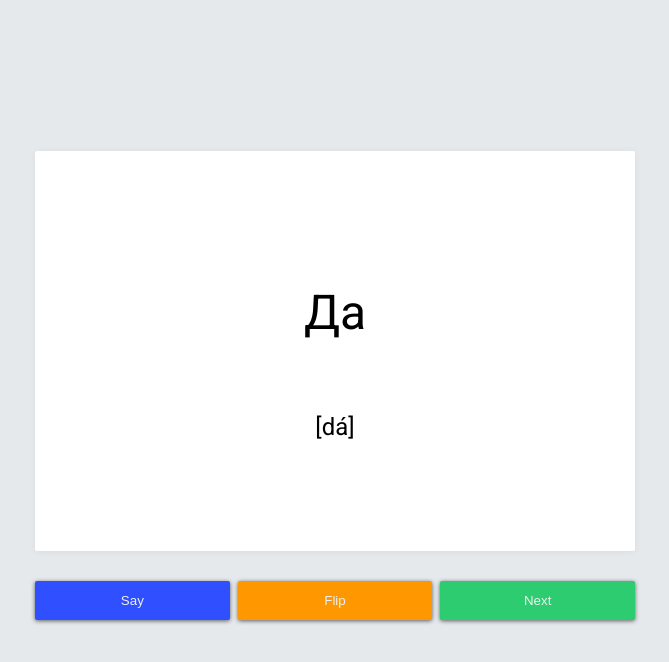
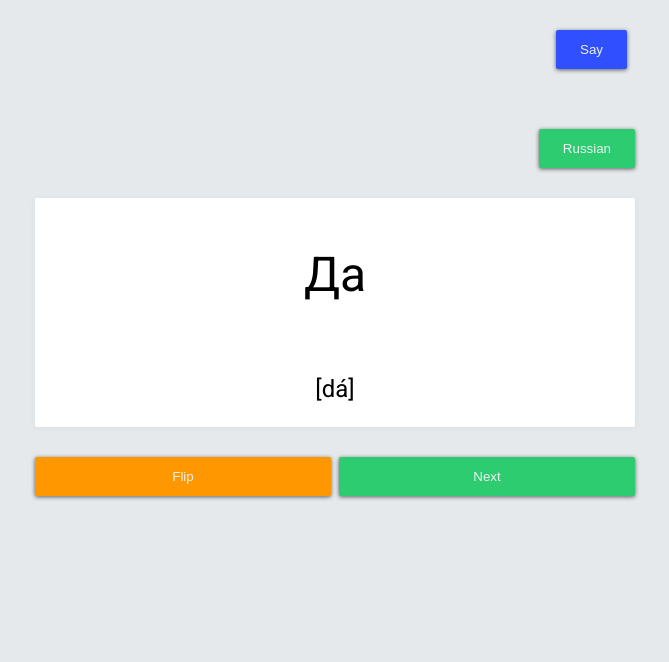
Before and after one commit to dankreiger/russian-flashcards, a React (Create React App) app: page / in a window 1280 px wide. Shown: the top 662 px of the page, without its empty margins (305-974 px from the left). Built offline with nearby package versions, Linux system fonts and the light colour scheme.

Commit message:
try new components

```diff
--- a/src/components/App/App.css
+++ b/src/components/App/App.css
@@ -2,7 +2,7 @@
   display: -webkit-box;
   display: -ms-flexbox;
   display: flex;
-  height: 100vh;
+  /*height: 100vh;*/
   -webkit-box-pack: center;
       -ms-flex-pack: center;
           justify-content: center;
@@ -14,3 +14,86 @@
       -ms-flex-direction: column;
           flex-direction: column;
 }
+
+
+.flex-buttons, .flex-buttons-column {
+  display: flex;
+  width: 100%;
+  max-width: 600px;
+  justify-content: space-around;
+}
+
+.flex-buttons-column {
+  flex-direction: column;
+}
+
+.btn {
+  flex: 1 1 100%;
+  cursor: pointer;
+  position: relative;
+  margin: 30px auto;
+  margin-right: 0.5rem;
+  padding: 0;
+  border-width: 0;
+  outline: none;
+  border-radius: 2px;
+  -webkit-box-shadow: 0 1px 4px rgba(0, 0, 0, .6);
+          box-shadow: 0 1px 4px rgba(0, 0, 0, .6);
+  background-color: #2ecc71;
+  color: #ecf0f1;
+  -webkit-transition: background-color .3s;
+  -o-transition: background-color .3s;
+  transition: background-color .3s;
+}
+
+.btn:last-child {
+  margin-right: 0;
+}
+
+.btn:hover, .btn:focus {
+  background-color: #27ae60;
+}
+
+.btn.blue {
+  background-color: #304FFE;
+}
+
+.btn.blue:hover, .btn.blue:focus {
+  background-color: #3D5AFE;
+}
+
+.btn.orange {
+  background-color: #FF9800;
+}
+
+.btn.orange:hover, .btn.orange:focus {
+  background-color: #FB8C00;
+}
+
+.btn span {
+  display: block;
+  padding: 12px 24px;
+}
+
+.btn:before {
+  content: "";
+  position: absolute;
+  top: 50%;
+  left: 50%;
+  display: block;
+  width: 0;
+  padding-top: 0;
+  border-radius: 100%;
+  background-color: rgba(236, 240, 241, .3);
+  -webkit-transform: translate(-50%, -50%);
+  -ms-transform: translate(-50%, -50%);
+  transform: translate(-50%, -50%);
+}
+
+.btn:active:before {
+  width: 120%;
+  padding-top: 120%;
+  -webkit-transition: width .2s ease-out, padding-top .2s ease-out;
+  -o-transition: width .2s ease-out, padding-top .2s ease-out;
+  transition: width .2s ease-out, padding-top .2s ease-out;
+}
--- a/src/components/App/App.js
+++ b/src/components/App/App.js
@@ -1,6 +1,6 @@
 import React, { Component } from 'react';
 import Flashcard from '../Flashcard/Flashcard';
-import Buttons from '../Buttons/Buttons';
+import Button from '../Button/Button';
 import vocabulary from '../../static/vocabulary';
 import Artyom from 'artyom.js';
 import './App.css';
@@ -8,7 +8,7 @@ import './App.css';
 class App extends Component {
   constructor() {
     super();
-    this.state = { flipped: false, card: 0 };
+    this.state = { flipped: false, card: 0, currentLang: "Russian" };
   }
 
   flipCard = () => {
@@ -27,12 +27,20 @@ class App extends Component {
   }
 
   render() {
-    const { card, flipped } = this.state;
+    const { card, flipped, currentLang } = this.state;
 
     return (
       <div className="App">
+        <div className="flex-buttons-column">
+          <Button classes="btn blue sayWord" command={this.sayWord} text="Say"/>
+          <Button classes="btn" text={currentLang} />
+        </div>
         <Flashcard card={card} flipCard={this.flipCard} flipped={flipped} />
-        <Buttons sayWord={this.sayWord} flipCard={this.flipCard} nextCard={this.nextCard}/>
+        <div className="flex-buttons">
+          <Button classes="btn orange flipCard" command={this.flipCard} text="Flip"/>
+          <Button classes="btn nextCard" command={this.nextCard} text="Next"/>
+        </div>
+        {/* <Buttons sayWord={this.sayWord} flipCard={this.flipCard} nextCard={this.nextCard}/> */}
       </div>
     );
   }
--- /dev/null
+++ b/src/components/Button/Button.js
@@ -0,0 +1,11 @@
+import React from 'react';
+import './Button.css';
+
+
+const Button = ({classes, command, text}) => (
+  <button className={classes} onClick={command}>
+    <span>{text}</span>
+  </button>
+);
+
+export default Button;
--- a/src/components/Buttons/Buttons.css
+++ /dev/null
@@ -1,78 +0,0 @@
-.flex-buttons {
-  display: flex;
-  width: 100%;
-  max-width: 600px;
-  justify-content: space-around;
-}
-
-
-.btn {
-  flex: 1 1 100%;
-  cursor: pointer;
-  position: relative;
-  margin: 30px auto;
-  margin-right: 0.5rem;
-  padding: 0;
-  border-width: 0;
-  outline: none;
-  border-radius: 2px;
-  -webkit-box-shadow: 0 1px 4px rgba(0, 0, 0, .6);
-          box-shadow: 0 1px 4px rgba(0, 0, 0, .6);
-  background-color: #2ecc71;
-  color: #ecf0f1;
-  -webkit-transition: background-color .3s;
-  -o-transition: background-color .3s;
-  transition: background-color .3s;
-}
-
-.btn:last-child {
-  margin-right: 0;
-}
-
-.btn:hover, .btn:focus {
-  background-color: #27ae60;
-}
-
-.btn.blue {
-  background-color: #304FFE;
-}
-
-.btn.blue:hover, .btn.blue:focus {
-  background-color: #3D5AFE;
-}
-
-.btn.orange {
-  background-color: #FF9800;
-}
-
-.btn.orange:hover, .btn.orange:focus {
-  background-color: #FB8C00;
-}
-
-.btn span {
-  display: block;
-  padding: 12px 24px;
-}
-
-.btn:before {
-  content: "";
-  position: absolute;
-  top: 50%;
-  left: 50%;
-  display: block;
-  width: 0;
-  padding-top: 0;
-  border-radius: 100%;
-  background-color: rgba(236, 240, 241, .3);
-  -webkit-transform: translate(-50%, -50%);
-  -ms-transform: translate(-50%, -50%);
-  transform: translate(-50%, -50%);
-}
-
-.btn:active:before {
-  width: 120%;
-  padding-top: 120%;
-  -webkit-transition: width .2s ease-out, padding-top .2s ease-out;
-  -o-transition: width .2s ease-out, padding-top .2s ease-out;
-  transition: width .2s ease-out, padding-top .2s ease-out;
-}
--- a/src/components/Back/Back.js
+++ b/src/components/English/English.js
@@ -1,13 +1,13 @@
 import React from 'react';
 import classNames from 'classnames';
 
-const Back = ({card, flipped}) => {
+const English = ({card, flipped}) => {
   return (
-    <div className={classNames('back', {hidden: !flipped})}>
+    <div className={classNames('english', {hidden: !flipped})}>
       <p className='lead'>{card.translation}</p>
       <p className='phonetic'>{card.phonetic}</p>
     </div>
   )
 }
 
-export default Back;
+export default English;
--- a/src/components/Flashcard/Flashcard.css
+++ b/src/components/Flashcard/Flashcard.css
@@ -31,7 +31,7 @@
   transition: 0s;
 }
 
-.front, .back {
+.russian, .english {
   -webkit-box-align: center;
       -ms-flex-align: center;
           align-items: center;
--- a/src/components/Flashcard/Flashcard.js
+++ b/src/components/Flashcard/Flashcard.js
@@ -3,8 +3,8 @@ import React, { Component } from 'react';
 import vocabulary from '../../static/vocabulary';
 import classNames from 'classnames';
 
-import Front from '../Front/Front';
-import Back from '../Back/Back';
+import Russian from '../Russian/Russian';
+import English from '../English/English';
 import './Flashcard.css'
 
 class Flashcard extends Component {
@@ -24,8 +24,8 @@ class Flashcard extends Component {
 
     return (
       <div className={classNames('Flashcard', {newCard, flipped})} onClick={flipCard}>
-        <Front card={vocabulary[card]} flipped={flipped} />
-        <Back card={vocabulary[card]} flipped={flipped} />
+        <Russian card={vocabulary[card]} flipped={flipped} />
+        <English card={vocabulary[card]} flipped={flipped} />
       </div>
     )
   }
--- a/src/components/Front/Front.js
+++ b/src/components/Russian/Russian.js
@@ -1,14 +1,14 @@
 import React from 'react';
 import classNames from 'classnames';
 
-const Front = ({card, flipped}) => {
+const Russian = ({card, flipped}) => {
 
   return (
-    <div className={classNames('front', {hidden: flipped})}>
+    <div className={classNames('russian', {hidden: flipped})}>
       <p className='lead'>{card.word}</p>
       <p className='phonetic'>{card.phonetic}</p>
     </div>
   )
 }
 
-export default Front;
+export default Russian;
```
Also changed, not shown: src/components/Button/Button.css (added), src/components/Button/Buttons.js (renamed from src/components/Buttons/Buttons.js), 2 other files (tests, documents, lock files or other folders).
